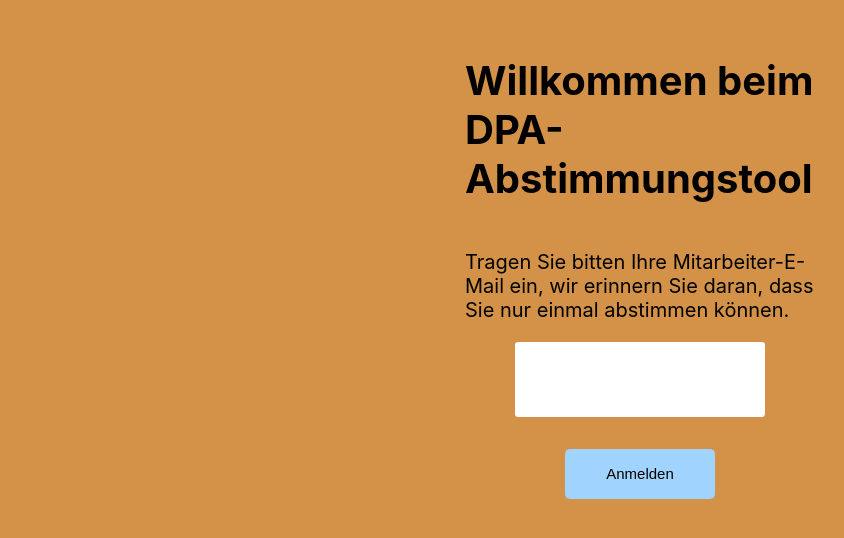
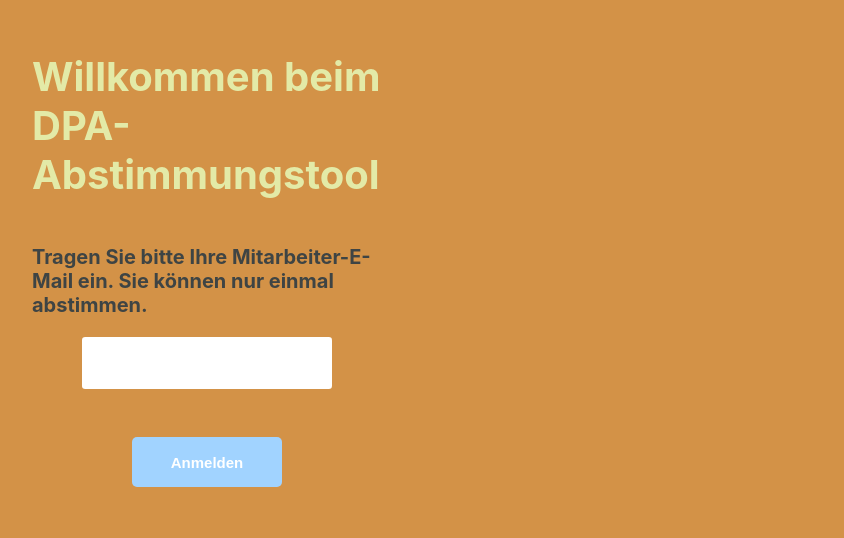
Before and after one commit to dieDeMiguel/dpa-abstimmungstool, a React (Create React App) app: page / in a window 1280 px wide. Shown: the part 120-658 px from the top of the page, without its empty margins (0-844 px from the left). Built offline with nearby package versions, Linux system fonts and the light colour scheme.

Commit message:
Improved Styling and changed to background image approach for the Image.tsx component

```diff
--- a/public/index.html
+++ b/public/index.html
@@ -2,7 +2,7 @@
 <html lang="en">
   <head>
     <meta charset="utf-8" />
-    <link rel="icon" href="%PUBLIC_URL%/favicon.ico" />
+    <link rel="icon" href="%PUBLIC_URL%/imageIcon.svg" />
     <meta name="viewport" content="width=device-width, initial-scale=1" />
     <meta name="theme-color" content="#000000" />
     <meta
@@ -24,7 +24,7 @@
       work correctly both with client-side routing and a non-root public URL.
       Learn how to configure a non-root public URL by running `npm run build`.
     -->
-    <title>React App</title>
+    <title>DPA Images</title>
   </head>
   <body>
     <noscript>You need to enable JavaScript to run this app.</noscript>
--- a/src/components/Dashboard/Dashboard.styled.tsx
+++ b/src/components/Dashboard/Dashboard.styled.tsx
@@ -7,7 +7,7 @@
   flex-direction: column;
   height: 100%;
   width: 100vw;
-  padding: 2rem;
+  padding: 0;
   background: #d39247;
 
   &.changeBackground {
@@ -17,6 +17,8 @@
   .heading {
     padding: 0 1rem;
     margin-bottom: 0.5rem;
+    color: #d64161;
+
     h1 {
       font-size: 2rem;
     }
@@ -25,6 +27,7 @@
   .topPhotosHeading {
     padding: 0 1rem;
     margin-bottom: 1rem;
+    color: #6b5b95;
   }
 
   .mobileVotingTool {
@@ -36,7 +39,9 @@
   }
 
   .btn {
-    margin: 2rem;
+    margin: 3rem 2rem;
+    color: white;
+    font-weight: bold;
     width: 150px;
     height: 50px;
     transition: 0.2s linear;
--- a/src/components/Dashboard/Dashboard.tsx
+++ b/src/components/Dashboard/Dashboard.tsx
@@ -76,12 +76,7 @@
               !isModalopen &&
               "Es gibt noch keine ausgewählten Fotos"}
           </h3>
-          <div
-            className={clsx(
-              "cardWrapper flex",
-              isModalopen && "hiddenTabletUp"
-            )}
-          >
+          <div className={clsx("cardWrapper", isModalopen && "hiddenTabletUp")}>
             {isModalopen && topImages?.length > 0
               ? images.map((image: Images) => {
                   return (
--- a/src/components/Image/Image.styled.tsx
+++ b/src/components/Image/Image.styled.tsx
@@ -13,8 +13,8 @@
       border-radius: 5px;
       padding: 1rem;
       overflow: hidden;
-      height: 320px;
-      width: 200px;
+      height: 18rem;
+      width: 13rem;
       background: ${({ theme }) => theme.colors.white};
 
       box-shadow: 0px 0px 1px rgba(0, 0, 0, 0.07),
@@ -27,7 +27,7 @@
 
     .topImageWrapper {
       cursor: pointer;
-      height: 18rem;
+      height: 16rem;
       display: flex;
       flex-direction: column;
       align-content: space-between;
@@ -44,6 +44,7 @@
     .check-card-title {
       font-size: ${({ theme }) => theme.fontSize.medium};
       text-align: center;
+      margin: 1rem 0 0;
     }
 
     .check-card-check-icon {
@@ -89,7 +90,11 @@
     }
 
     .card-icon {
-      max-width: 160px;
+      width: 170px;
+      height: 170px;
+      background-repeat: no-repeat;
+      background-size: 100% auto;
+      background-size: cover;
     }
 
     .card-icon img {
@@ -114,6 +119,8 @@
         width: 100%;
         height: 20px;
       }
+
+      &.hoverEffect {
         &:hover {
           -webkit-transform: scale(1.2);
           -moz-transform: scale(1.2);
@@ -125,6 +132,7 @@
         }
       }
     }
+  }
 `;
 
 export default CardStyled;
--- a/src/components/Image/Image.tsx
+++ b/src/components/Image/Image.tsx
@@ -1,5 +1,6 @@
 import React, { useEffect, useState } from "react";
 import axios from "axios";
+import clsx from "clsx";
 import ImageStyled from "./Image.styled";
 
 export default function Image({
@@ -52,7 +53,7 @@
   return (
     <ImageStyled className="imageStyled">
       <div className="check-card">
-        <div className="check-card-item">
+        <div className={clsx("check-card-item", isClickable && "hoverEffect")}>
           {isClickable ? (
             <label htmlFor={id}>
               <input
@@ -65,9 +66,10 @@
               />
 
               <div className="check-card-body flex align-items-center justify-content-center ">
-                <div className="card-icon flex align-items-center">
-                  <img src={url} alt={alt} />
-                </div>
+                <div
+                  className="card-icon flex align-items-center"
+                  style={{ backgroundImage: `url(${url})` }}
+                />
 
                 <div className="check-card-check-icon">
                   <img
--- a/src/components/Welcome/Welcome.styled.tsx
+++ b/src/components/Welcome/Welcome.styled.tsx
@@ -11,7 +11,9 @@
   background: #d39247;
 
   .btn {
-    margin: 2rem;
+    margin: 3rem 2rem;
+    color: white;
+    font-weight: bold;
     width: 150px;
     height: 50px;
     transition: 0.2s linear;
@@ -27,7 +29,7 @@
   .welcomeWrapper {
     width: 100%;
     height: 100%;
-    display: flex;
+    display: flex;w
     justify-content: center;
     align-items: center;
 
@@ -38,8 +40,17 @@
       align-items: center;
       width: 350px;
 
+      h1 {
+        color: #e3eaa7;
+      }
+
       h2 {
         text-align: center;
+      }
+
+      p {
+        color: #3e4444;
+        font-weight: bold;
       }
 
       input[type="text"] {
@@ -56,11 +67,9 @@
         border-bottom: 0.3rem solid transparent;
         transition: all 0.3s;
         width: 250px;
+        height: 20px;
       }
     }
-  }
-
-  @media only screen and (min-width: ${({ theme }) => theme.tablet}) {
   }
 `;
 
--- a/src/components/Welcome/Welcome.tsx
+++ b/src/components/Welcome/Welcome.tsx
@@ -44,9 +44,10 @@
         <form onSubmit={handleSubmit} className="welcomeForm">
           <h1>Willkommen beim DPA-Abstimmungstool</h1>
           <p>
-            Tragen Sie bitten Ihre Mitarbeiter-E-Mail ein, wir erinnern Sie
-            daran, dass Sie nur einmal abstimmen können.
+            Tragen Sie bitte Ihre Mitarbeiter-E-Mail ein. Sie können nur einmal
+            abstimmen.
           </p>
+
           <input
             type="text"
             className="inputText"
--- a/src/dbQueries.js
+++ b/src/dbQueries.js
@@ -48,7 +48,6 @@
 }
 
 function deleteVote({ user_id, image_id }) {
-  console.log("dentro de DELETE VOTE", user_id, image_id);
   return db
     .query(
       "DELETE FROM votes WHERE user_id = $1 AND image_id = $2 RETURNING id",
--- a/src/globalStyles/Global.ts
+++ b/src/globalStyles/Global.ts
@@ -11,8 +11,9 @@
   }
 
   .cardWrapper {
-    flex-direction: column;
-    align-items: center;
+    display: grid;
+    grid-template-columns: 1fr;
+    grid-template-rows: 1fr;
   }
 
   * {
@@ -24,6 +25,7 @@
   body {
     font-size: 20px;
   }
+
   button {
     border: none;
     background: transparent;
@@ -38,54 +40,17 @@
     margin: 0;
   }
 
-  .py-2 {
-    padding: ${theme.spacing.s} 0;
-  }
-  .py-6 {
-    padding: ${theme.spacing.l} 0;
-  }
-  .py-3 {
-    padding: ${theme.spacing.m} 0;
-  }
-  .pt-3 {
-    padding-top: ${theme.spacing.m};
-  }
-  .pt-6 {
-    padding-top: ${theme.spacing.l};
-  }
-  .pb-6 {
-    padding-bottom: ${theme.spacing.l};
-  }
-  .pb-3 {
-    padding-bottom: ${theme.spacing.m};
-  }
-  .my-2 {
-    margin: ${theme.spacing.s} 0;
-  }
-  .my-3 {
-    margin: ${theme.spacing.m} 0;
-  }
-  .mt-2 {
-    margin-top: ${theme.spacing.s};
-  }
-  .mb-2 {
-    margin-bottom: ${theme.spacing.s};
-  }
-  .mb-3 {
-    margin-bottom: ${theme.spacing.m};
-  }
-  .mb-6 {
-    margin-bottom: ${theme.spacing.l};
-  }
-  .mt-6 {
-    margin-top: ${theme.spacing.l};
-  }
   .flex {
     display: flex;
   }
   .wrap {
     flex-wrap: wrap;
   }
+
+  .column {
+    flex-direction: column;
+  }
+
   .justify-content-space-between {
     justify-content: space-between;
   }
@@ -104,8 +69,6 @@
 
   @media only screen and (min-width: ${theme.tablet}) {
     .mainWrapper {
-      height: 100vh;
-      width: 100vw;
       display: flex;
       flex-direction: column;
       align-items: center;
@@ -123,12 +86,27 @@
     }
 
     .cardWrapper {
-      flex-direction: row;
+      grid-template-columns: 1fr 1fr;
+      grid-template-rows: 1fr;
     }
 
     .hiddenTabletUp {
       display: none;
     }
   }
+
+  @media only screen and (min-width: ${theme.desktop}) {
+    .cardWrapper {
+      grid-template-columns: 1fr 1fr 1fr;
+      grid-template-rows: 1fr;
+    }
+  }
+
+  @media only screen and (min-width: ${theme.desktop_break_1}) {
+    .cardWrapper {
+      grid-template-columns: 1fr 1fr 1fr 1fr;
+      grid-template-rows: 1fr;
+    }
+  }
 `;
 export default globalStyles;
```
Also changed, not shown: public/imageIcon.svg (added). Lines whose indentation alone changed are shown as unchanged.
